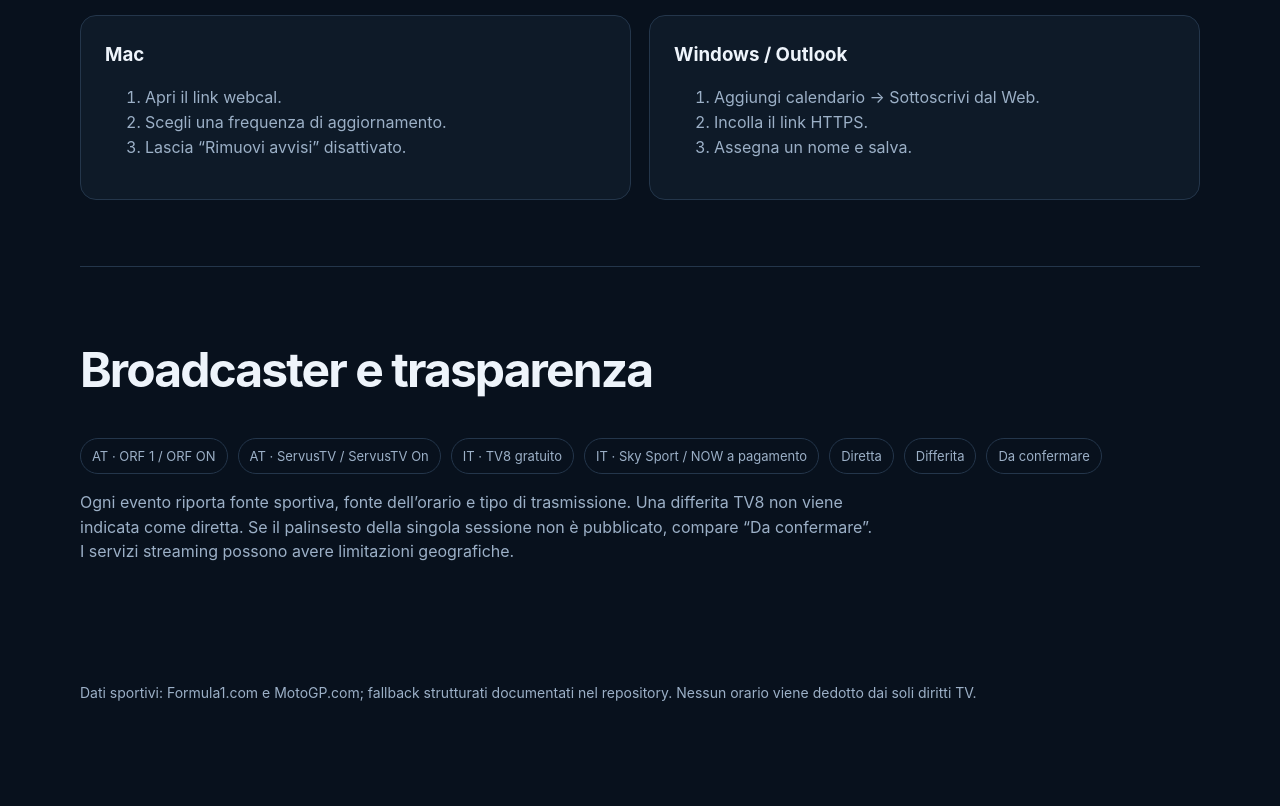
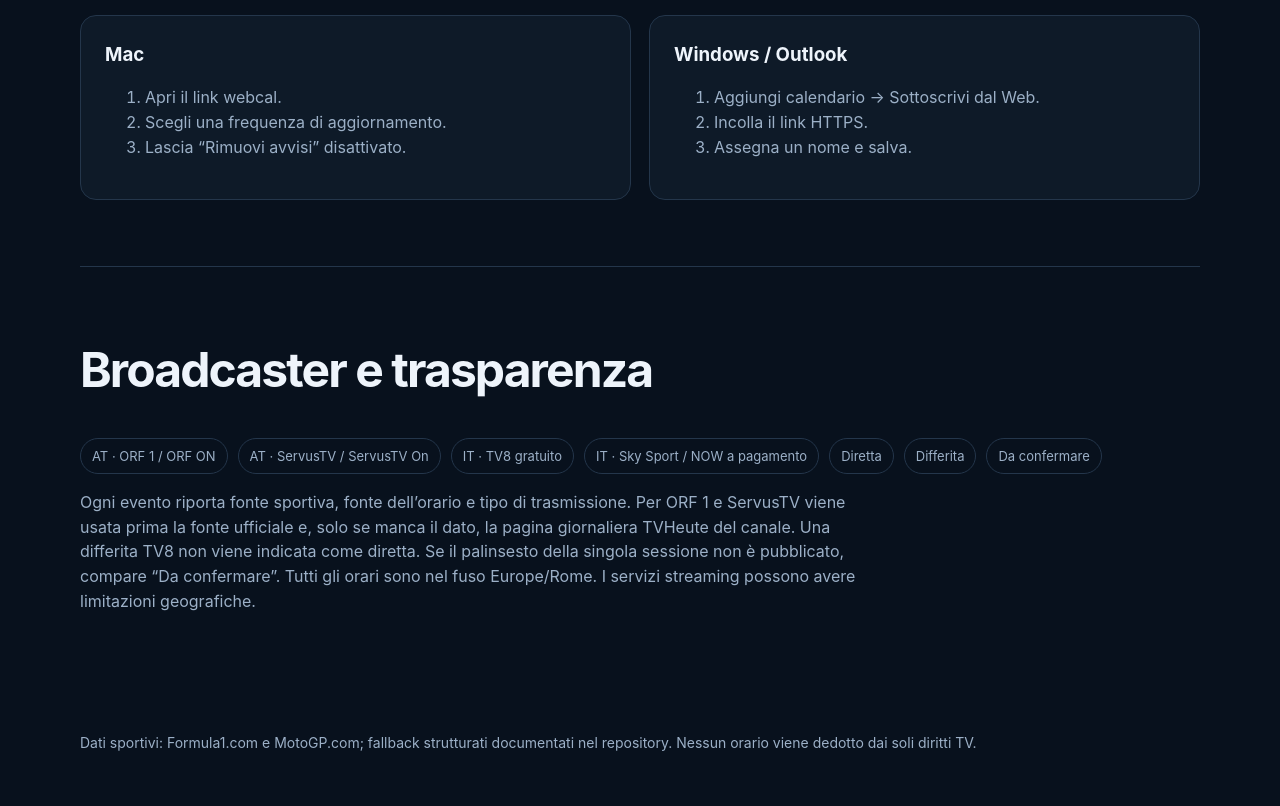
Before and after one commit to Dizzle0987/motorsport-calendar, a plain HTML site: page templates/index.template.html in a window 1280 px wide. Shown: the part 2125-2931 px from the top of the page. Before the commit the page ends 2881 px from the top, so only its background shows below. Drawn offline with Linux system fonts and the light colour scheme; files whose address does not match are found by name.

Commit message:
Explain Austrian guide fallback

```diff
--- a/templates/index.template.html
+++ b/templates/index.template.html
@@ -42,7 +42,7 @@
       <article class="card"><h3>Mac</h3><ol><li>Apri il link webcal.</li><li>Scegli una frequenza di aggiornamento.</li><li>Lascia “Rimuovi avvisi” disattivato.</li></ol></article>
       <article class="card"><h3>Windows / Outlook</h3><ol><li>Aggiungi calendario → Sottoscrivi dal Web.</li><li>Incolla il link HTTPS.</li><li>Assegna un nome e salva.</li></ol></article>
     </div></section>
-    <section id="fonti"><h2>Broadcaster e trasparenza</h2><div class="legend"><span class="pill">AT · ORF 1 / ORF ON</span><span class="pill">AT · ServusTV / ServusTV On</span><span class="pill">IT · TV8 gratuito</span><span class="pill">IT · Sky Sport / NOW a pagamento</span><span class="pill">Diretta</span><span class="pill">Differita</span><span class="pill">Da confermare</span></div><p style="color:var(--muted);max-width:800px">Ogni evento riporta fonte sportiva, fonte dell’orario e tipo di trasmissione. Una differita TV8 non viene indicata come diretta. Se il palinsesto della singola sessione non è pubblicato, compare “Da confermare”. I servizi streaming possono avere limitazioni geografiche.</p></section>
+    <section id="fonti"><h2>Broadcaster e trasparenza</h2><div class="legend"><span class="pill">AT · ORF 1 / ORF ON</span><span class="pill">AT · ServusTV / ServusTV On</span><span class="pill">IT · TV8 gratuito</span><span class="pill">IT · Sky Sport / NOW a pagamento</span><span class="pill">Diretta</span><span class="pill">Differita</span><span class="pill">Da confermare</span></div><p style="color:var(--muted);max-width:800px">Ogni evento riporta fonte sportiva, fonte dell’orario e tipo di trasmissione. Per ORF 1 e ServusTV viene usata prima la fonte ufficiale e, solo se manca il dato, la pagina giornaliera TVHeute del canale. Una differita TV8 non viene indicata come diretta. Se il palinsesto della singola sessione non è pubblicato, compare “Da confermare”. Tutti gli orari sono nel fuso Europe/Rome. I servizi streaming possono avere limitazioni geografiche.</p></section>
   </main>
   <footer class="wrap">Dati sportivi: Formula1.com e MotoGP.com; fallback strutturati documentati nel repository. Nessun orario viene dedotto dai soli diritti TV.</footer>
   <script>document.querySelectorAll('[data-copy]').forEach(b=>b.addEventListener('click',async()=>{await navigator.clipboard.writeText(b.dataset.copy);b.textContent='Copiato';setTimeout(()=>b.textContent='Copia',1500)}));</script>
```
